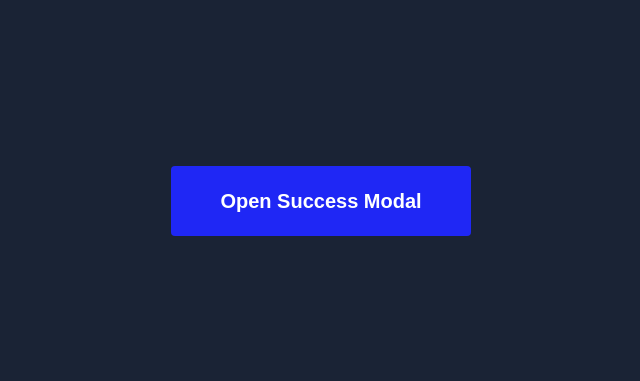
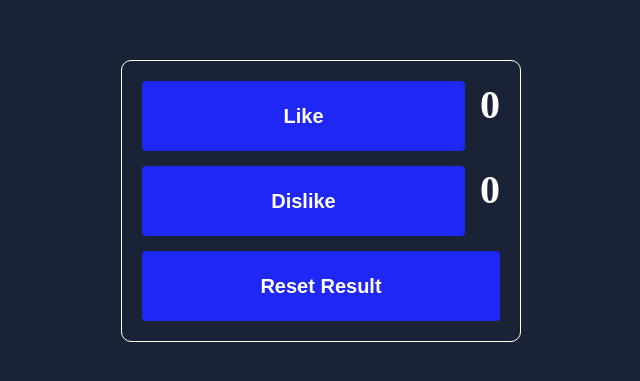
Before and after one commit to AndreyHein/React-Cohort42-1, a React (Create React App) app: page / in a window 1280 px wide. Shown: the part 199-580 px from the top of the page, without its empty margins (319-959 px from the left). Built offline with nearby package versions, Linux system fonts and the light colour scheme.

Commit message:
homework04

```diff
--- a/src/App.jsx
+++ b/src/App.jsx
@@ -9,6 +9,7 @@ import Consultation_02 from "./consultatons/Consultation_02/Consultation_02";
 // HOMEWORKS
 import Homework_02 from "./homeworks/Homework_02/Homework_02";
 import Homework_03 from "./homeworks/Homework_03/Homework_03";
+import Homework_04 from "./homeworks/Homework_04/Homework_04";
 
 // CONSULTATIONS
 
@@ -28,8 +29,8 @@ function App() {
       {/* <Lesson_03 /> */}
       {/* <Lesson_04/> */}
       {/* <Homework_03/> */}
-      <Consultation_02/>
-      {/* Homeworks */}
+      {/* <Consultation_02/> */}
+      <Homework_04 />
       {/* <Homework_02 /> */}
     </div>
   );
--- /dev/null
+++ b/src/components/Feedback/Feedback.jsx
@@ -0,0 +1,50 @@
+import { useState } from "react";
+
+import "./styles.css";
+import Button from "../../components/Button/Button";
+
+function Feedback() {
+  const [countY, setCountY] = useState(0);
+  const [countN, setCountN] = useState(0);
+
+  const like = () => {
+    setCountY((prevValue) => {
+      return prevValue + 1;
+    });
+  };
+
+  const dislike = () => {
+    setCountN((prevValue) => {
+      return prevValue + 1;
+    });
+  };
+
+  const onNull = () => {
+    setCountY(0);
+    setCountN(0);
+  };
+
+  return (
+    <div className="feedback-wrapper">
+      <div className="button-wraper">
+        <div className="button-control">
+          <Button name="Like" onClick={like} />
+        </div>
+        <p className="count">{countY}</p>
+      </div>
+      <div className="button-wraper">
+        <div className="button-control">
+          <Button name="Dislike" onClick={dislike} />
+        </div>
+        <p className="count">{countN}</p>
+      </div>
+      <div className="button-wraper">
+        <div className="button-control">
+          <Button name="Reset Result" onClick={onNull} />
+        </div>
+      </div>
+    </div>
+  );
+}
+
+export default Feedback;
--- /dev/null
+++ b/src/components/Feedback/styles.css
@@ -0,0 +1,31 @@
+.feedback-wrapper {
+    display: flex;
+    flex-direction: column;
+    align-items: center;
+    justify-content: center;
+    gap: 15px;
+    width: 400px;
+    height: fit-content;
+    border: 1px solid white;
+    border-radius: 10px;
+    padding: 20px;
+    background-color: rgb(26, 35, 53);
+    color: white;
+  }
+
+  .count {
+    font-size: 40px;
+    font-weight: bold;
+    color: white;
+  }
+
+  .button-wraper {
+    width: 100%;
+    display: flex;
+    flex: 1;
+    flex-direction: row;
+    gap: 15px;
+  }
+  .button-control {
+   flex: 1;
+  }
--- /dev/null
+++ b/src/homeworks/Homework_04/Homework_04.jsx
@@ -0,0 +1,12 @@
+import Feedback from "../../components/Feedback/Feedback";
+import "./styles.css";
+
+function Homework_04() {
+  return (
+    <div className="page-wrapper">
+      <Feedback />
+    </div>
+  );
+}
+
+export default Homework_04;
--- /dev/null
+++ b/src/homeworks/Homework_04/styles.css
@@ -0,0 +1,6 @@
+.page-wrapper {
+    display: flex;
+    align-items: center;
+    justify-content: center;
+    flex: 1;
+  }
```
